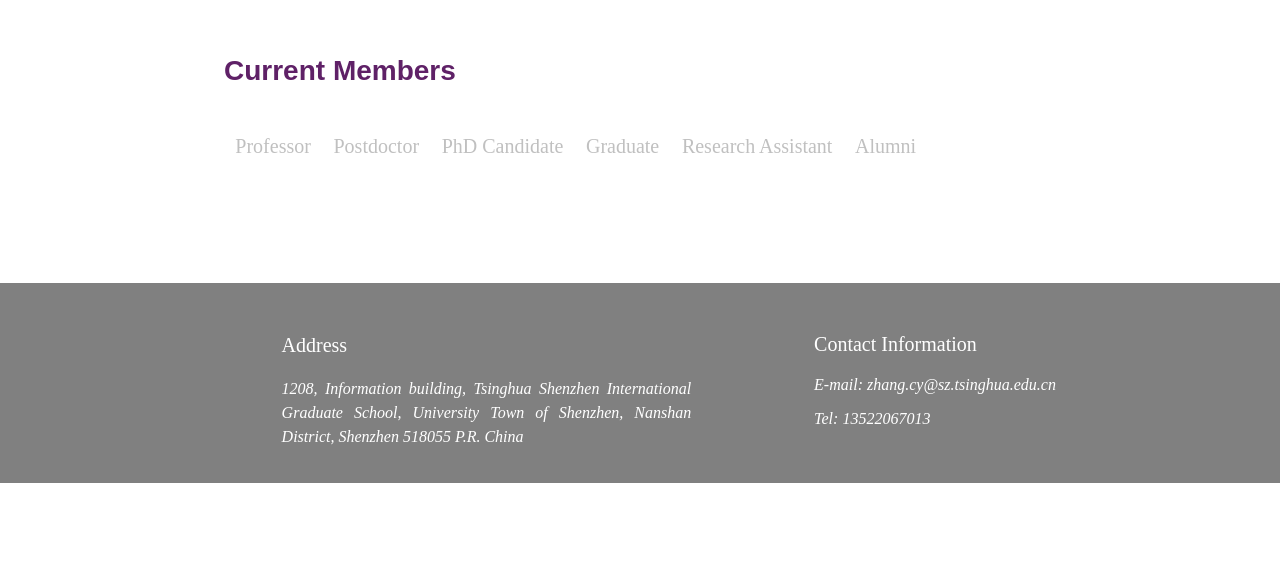
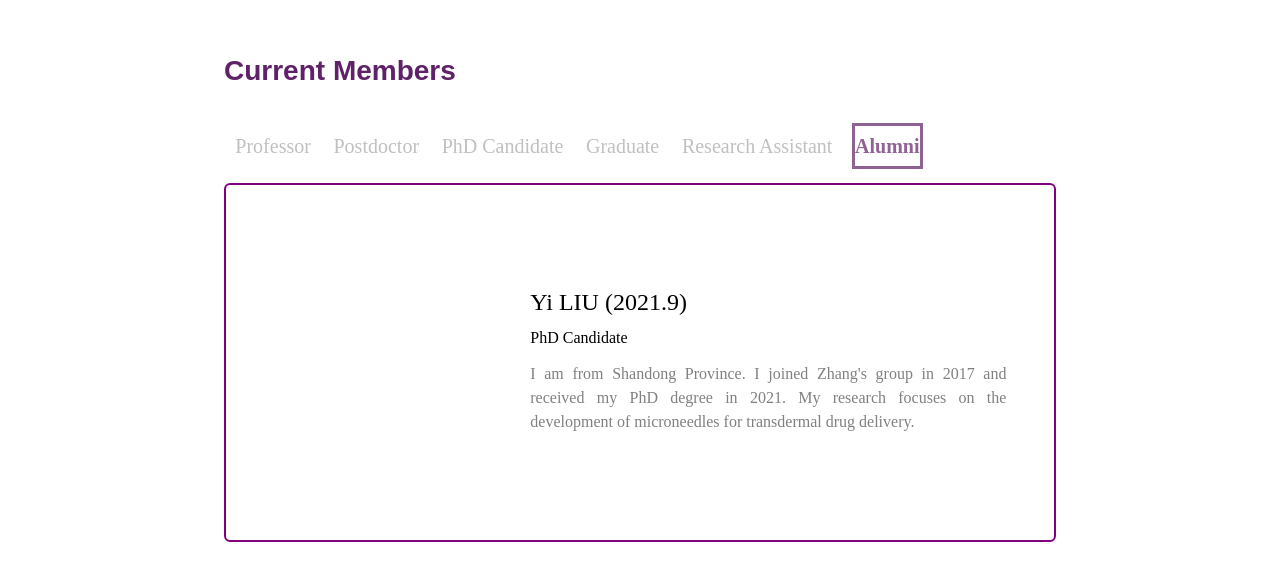
Before and after one commit to zornTang/member, a plain HTML site: page index.html in a window 1280 px wide. Both pictures are taken after a click on the item "Alumni". Shown: the part 213-800 px from the top of the page. Drawn offline with Linux system fonts and the light colour scheme.

Commit message:
add Alumni15.0

```diff
--- a/index.html
+++ b/index.html
@@ -283,7 +283,7 @@
 		</div>
 	</div>
 
-	<div id="alumni" class="container" style="display: none;">
+	<div id="alumni" class="contt" style="display: none;">
 		<div class="info">
 			<div class="infotext">
 				<div class="info_w">
```
